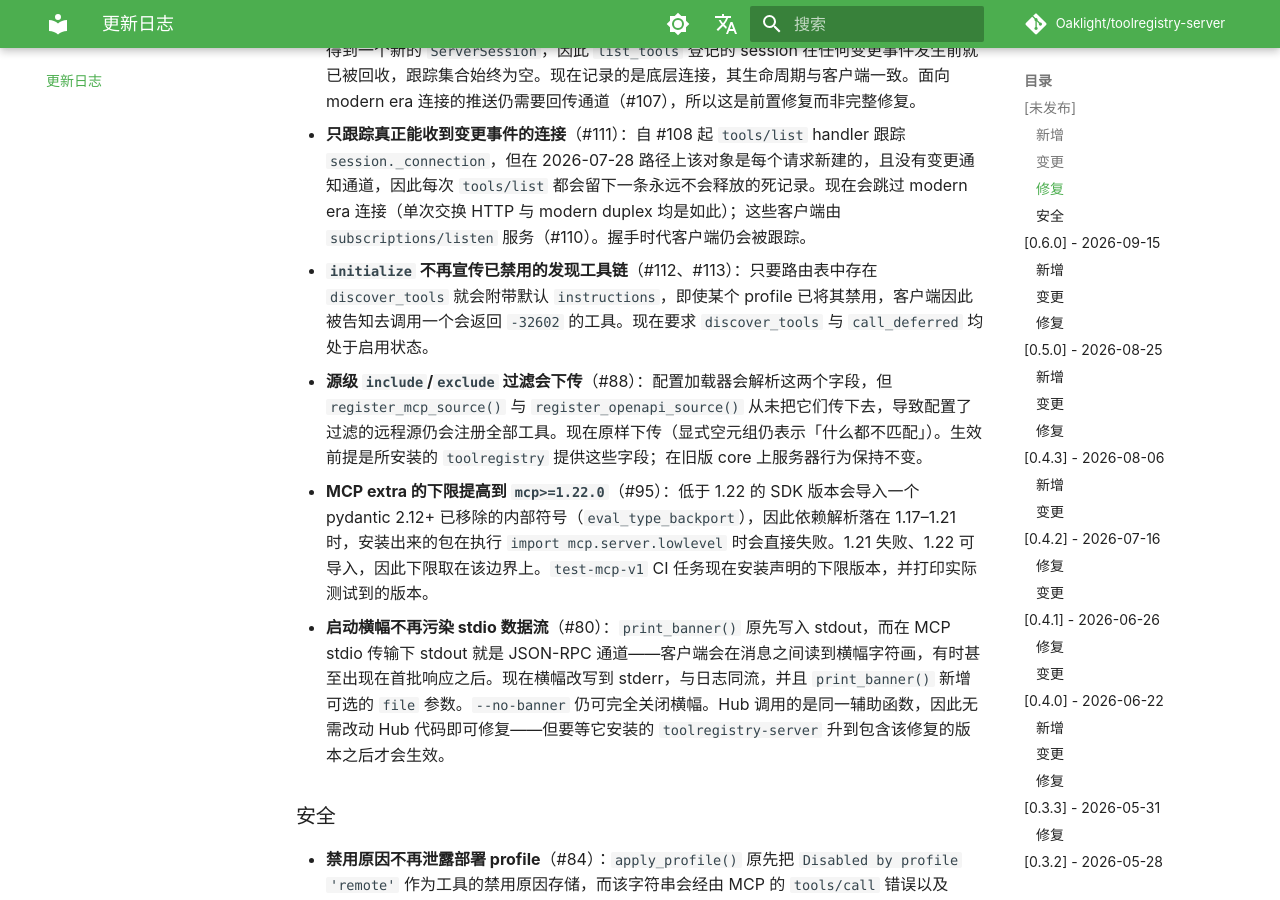
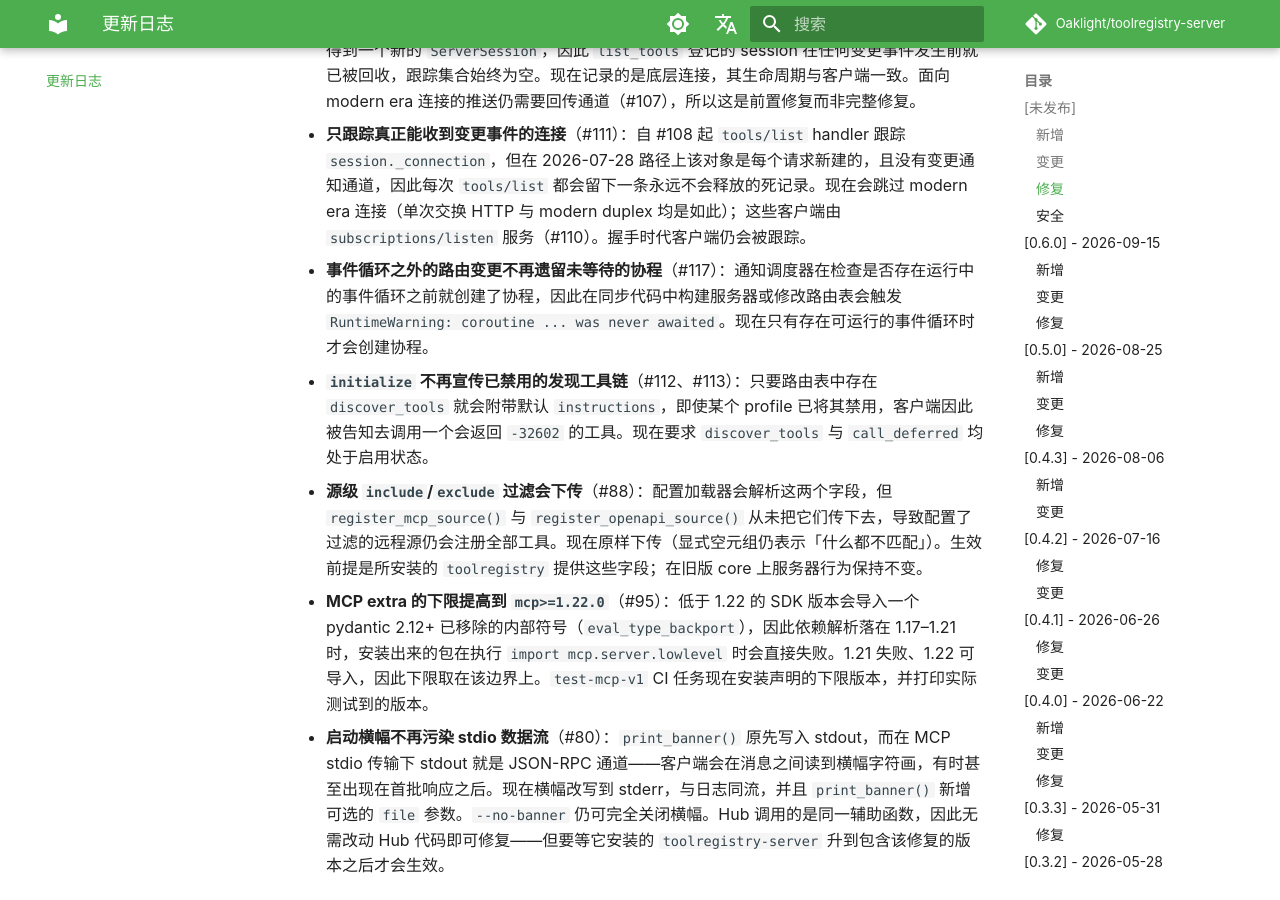
Before and after one commit to Oaklight/toolregistry-server, an MkDocs documentation site: the page built from docs/changelog.md, in a window 1280 px wide and 900 px high, scrolled down 1758 px. Built offline with MkDocs 1.6.1 and Material for MkDocs 9.7.7, drawn with Linux system fonts in a browser that asks for light colours; some web fonts are replaced; comment, search, counter and statistics services are not loaded.

Commit message:
docs: 事件循环外的路由变更不再遗留未等待协程（#117）

```diff
--- a/docs/changelog.md
+++ b/docs/changelog.md
@@ -25,6 +25,7 @@
 - **一次 `tools/call` 只解析一次路由**（#97）：此前路由被解析两次——一次在 SDK v1 的预分发钩子中，一次在 handler 中。若两次解析之间工具被禁用，两代 SDK 会对同一请求给出不同答案：v1 返回 `isError` 结果，v2 返回 `-32602` 协议错误。现在钩子解析出的路由会传递给 handler。
 - **工具列表变更通知改为跟踪连接而非单次请求**（#108）：在 MCP SDK v2 上，每个请求都会得到一个新的 `ServerSession`，因此 `list_tools` 登记的 session 在任何变更事件发生前就已被回收，跟踪集合始终为空。现在记录的是底层连接，其生命周期与客户端一致。面向 modern era 连接的推送仍需要回传通道（#107），所以这是前置修复而非完整修复。
 - **只跟踪真正能收到变更事件的连接**（#111）：自 #108 起 `tools/list` handler 跟踪 `session._connection`，但在 2026-07-28 路径上该对象是每个请求新建的，且没有变更通知通道，因此每次 `tools/list` 都会留下一条永远不会释放的死记录。现在会跳过 modern era 连接（单次交换 HTTP 与 modern duplex 均是如此）；这些客户端由 `subscriptions/listen` 服务（#110）。握手时代客户端仍会被跟踪。
+- **事件循环之外的路由变更不再遗留未等待的协程**（#117）：通知调度器在检查是否存在运行中的事件循环之前就创建了协程，因此在同步代码中构建服务器或修改路由表会触发 `RuntimeWarning: coroutine ... was never awaited`。现在只有存在可运行的事件循环时才会创建协程。
 - **`initialize` 不再宣传已禁用的发现工具链**（#112、#113）：只要路由表中存在 `discover_tools` 就会附带默认 `instructions`，即使某个 profile 已将其禁用，客户端因此被告知去调用一个会返回 `-32602` 的工具。现在要求 `discover_tools` 与 `call_deferred` 均处于启用状态。
 - **源级 `include`/`exclude` 过滤会下传**（#88）：配置加载器会解析这两个字段，但 `register_mcp_source()` 与 `register_openapi_source()` 从未把它们传下去，导致配置了过滤的远程源仍会注册全部工具。现在原样下传（显式空元组仍表示「什么都不匹配」）。生效前提是所安装的 `toolregistry` 提供这些字段；在旧版 core 上服务器行为保持不变。
 - **MCP extra 的下限提高到 `mcp>=1.22.0`**（#95）：低于 1.22 的 SDK 版本会导入一个 pydantic 2.12+ 已移除的内部符号（`eval_type_backport`），因此依赖解析落在 1.17–1.21 时，安装出来的包在执行 `import mcp.server.lowlevel` 时会直接失败。1.21 失败、1.22 可导入，因此下限取在该边界上。`test-mcp-v1` CI 任务现在安装声明的下限版本，并打印实际测试到的版本。
```
